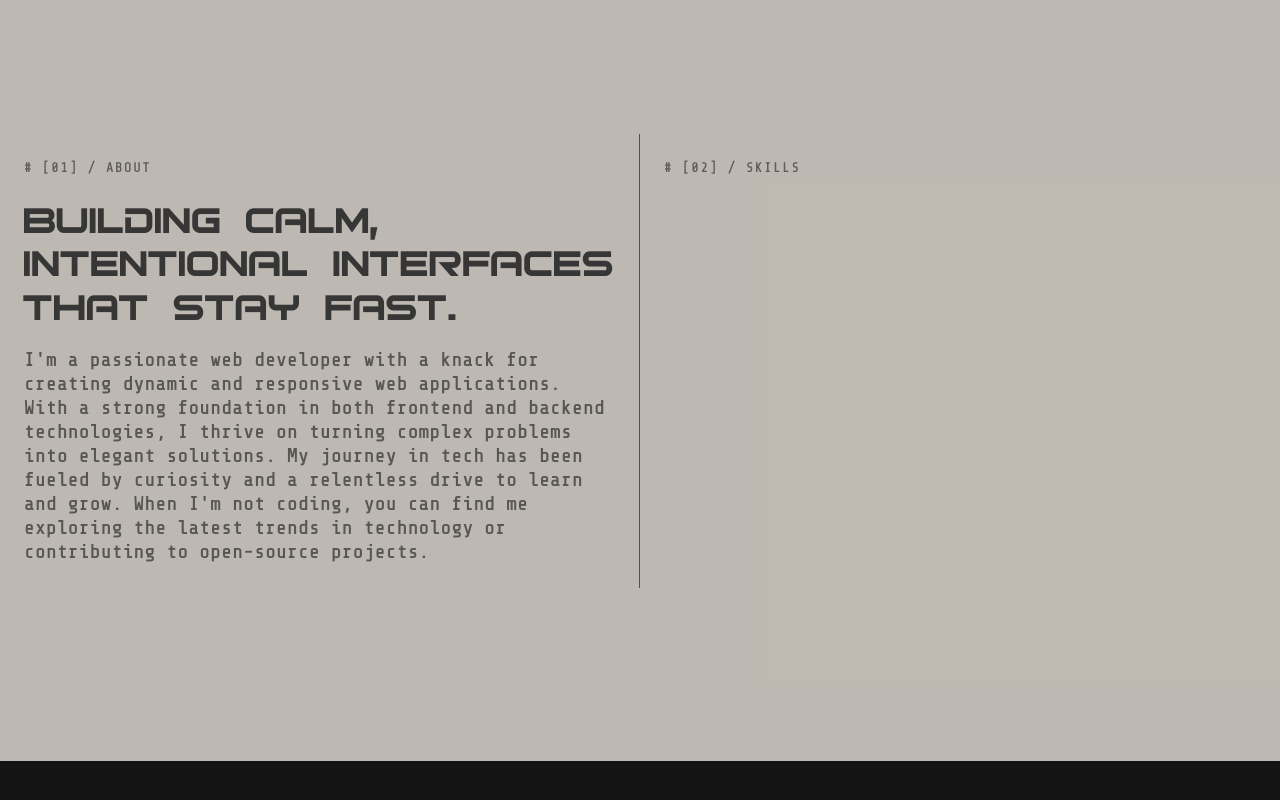
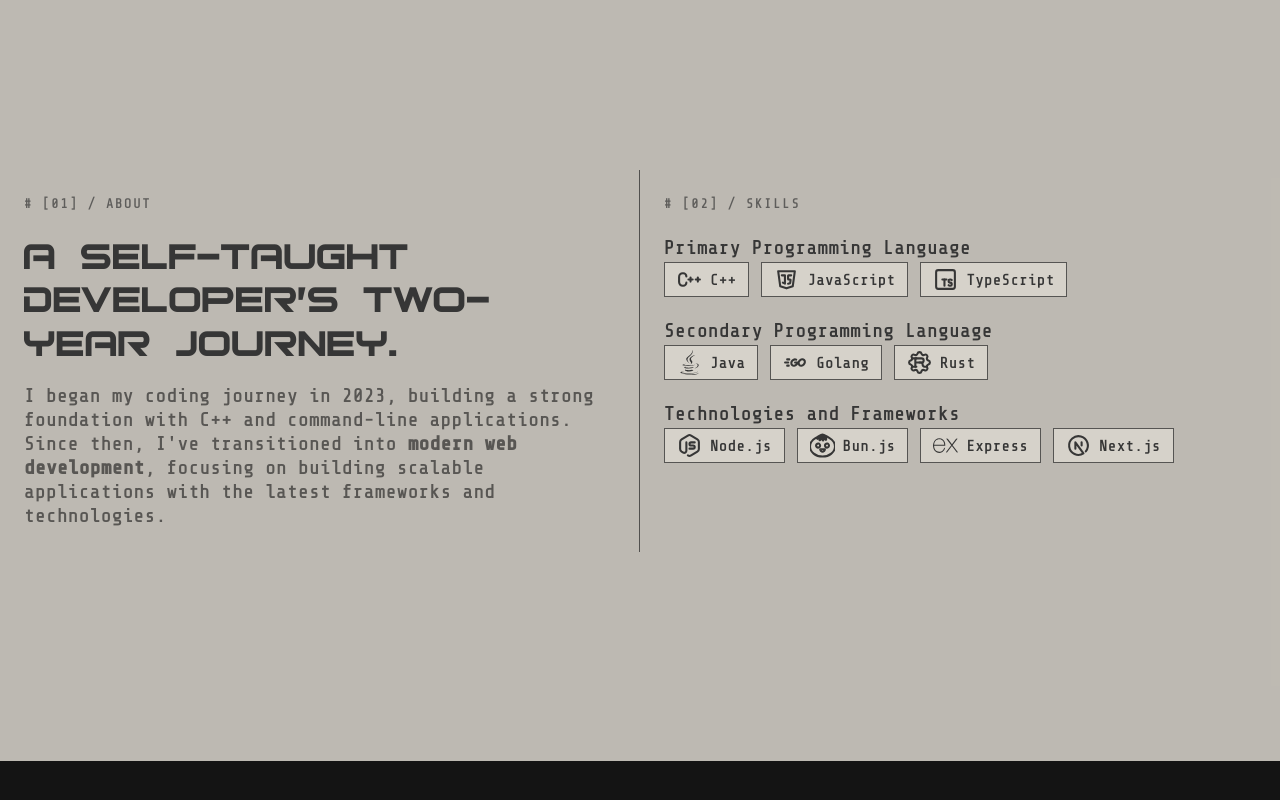
Before and after one commit to GTPSHAX/portfolio-main, a Next.js app: page / in a window 1280 px wide. Shown: the part 839-1639 px from the top of the page. Built offline with nearby package versions, Linux system fonts and the light colour scheme.

Commit message:
feat: update About section with detailed programming languages and technologies

```diff
--- a/content/about.mdx
+++ b/content/about.mdx
@@ -1,4 +1,87 @@
 ---
-  title: "Building calm, intentional interfaces that stay fast."
-  description: "I'm a passionate web developer with a knack for creating dynamic and responsive web applications. With a strong foundation in both frontend and backend technologies, I thrive on turning complex problems into elegant solutions. My journey in tech has been fueled by curiosity and a relentless drive to learn and grow. When I'm not coding, you can find me exploring the latest trends in technology or contributing to open-source projects."
+  title: "A self-taught developer's two-year journey."
+  description: "I began my coding journey in 2023, building a strong foundation with C++ and command-line applications. Since then, I've transitioned into <b>modern web development</b>, focusing on building scalable applications with the latest frameworks and technologies."
 ---
+import { TbBrandCpp, TbBrandJavascript, TbBrandTypescript, TbBrandGolang, TbBrandRust, TbBrandNodejs, TbBrandNextjs } from "react-icons/tb";
+import { FaJava } from "react-icons/fa";
+import { SiExpress } from "react-icons/si";
+import { BunIcon } from "@/components/icons/simple-icons-bun";
+
+<div className="flex flex-wrap justify-between gap-5">
+  <section
+    id="primary-programming-language"
+    aria-label="Primary Programming Language"
+  >
+    <h3 className="text-xl">Primary Programming Language</h3>
+
+    <ul className="flex flex-wrap gap-3">
+      <li className="px-3 py-1 flex items-center gap-2 border bg-foreground/60 border-accent/80" aria-label="CPP">
+        <TbBrandCpp className="inline" size={25} />
+        <span>C++</span>
+      </li>
+
+      <li className="px-3 py-1 flex items-center gap-2 border bg-foreground/60 border-accent/80" aria-label="JavaScript">
+        <TbBrandJavascript className="inline" size={25} />
+        <span>JavaScript</span>
+      </li>
+
+      <li className="px-3 py-1 flex items-center gap-2 border bg-foreground/60 border-accent/80" aria-label="TypeScript">
+        <TbBrandTypescript className="inline" size={25} />
+        <span>TypeScript</span>
+      </li>
+    </ul>
+  </section>
+
+  <section
+    id="secondary-programming-language"
+    aria-label="Secondary Programming Language"
+  >
+    <h3 className="text-xl">Secondary Programming Language</h3>
+
+    <ul className="flex flex-wrap gap-3">
+      <li className="px-3 py-1 flex items-center gap-2 border bg-foreground/60 border-accent/80" aria-label="CPP">
+        <FaJava className="inline" size={25} />
+        <span>Java</span>
+      </li>
+
+      <li className="px-3 py-1 flex items-center gap-2 border bg-foreground/60 border-accent/80" aria-label="JavaScript">
+        <TbBrandGolang className="inline" size={25} />
+        <span>Golang</span>
+      </li>
+
+      <li className="px-3 py-1 flex items-center gap-2 border bg-foreground/60 border-accent/80" aria-label="TypeScript">
+        <TbBrandRust className="inline" size={25} />
+        <span>Rust</span>
+      </li>
+    </ul>
+  </section>
+
+  <section
+    id="technologies-and-frameworks"
+    aria-label="Technologies and Frameworks"
+  >
+    <h3 className="text-xl">Technologies and Frameworks</h3>
+
+    <ul className="flex flex-wrap gap-3">
+      <li className="px-3 py-1 flex items-center gap-2 border bg-foreground/60 border-accent/80" aria-label="CPP">
+        <TbBrandNodejs className="inline" size={25} />
+        <span>Node.js</span>
+      </li>
+
+      <li className="px-3 py-1 flex items-center gap-2 border bg-foreground/60 border-accent/80" aria-label="JavaScript">
+        <BunIcon className="inline" size={25} />
+        <span>Bun.js</span>
+      </li>
+
+      <li className="px-3 py-1 flex items-center gap-2 border bg-foreground/60 border-accent/80" aria-label="TypeScript">
+        <SiExpress className="inline" size={25} />
+        <span>Express</span>
+      </li>
+
+      <li className="px-3 py-1 flex items-center gap-2 border bg-foreground/60 border-accent/80" aria-label="TypeScript">
+        <TbBrandNextjs className="inline" size={25} />
+        <span>Next.js</span>
+      </li>
+    </ul>
+  </section>
+</div>
```
